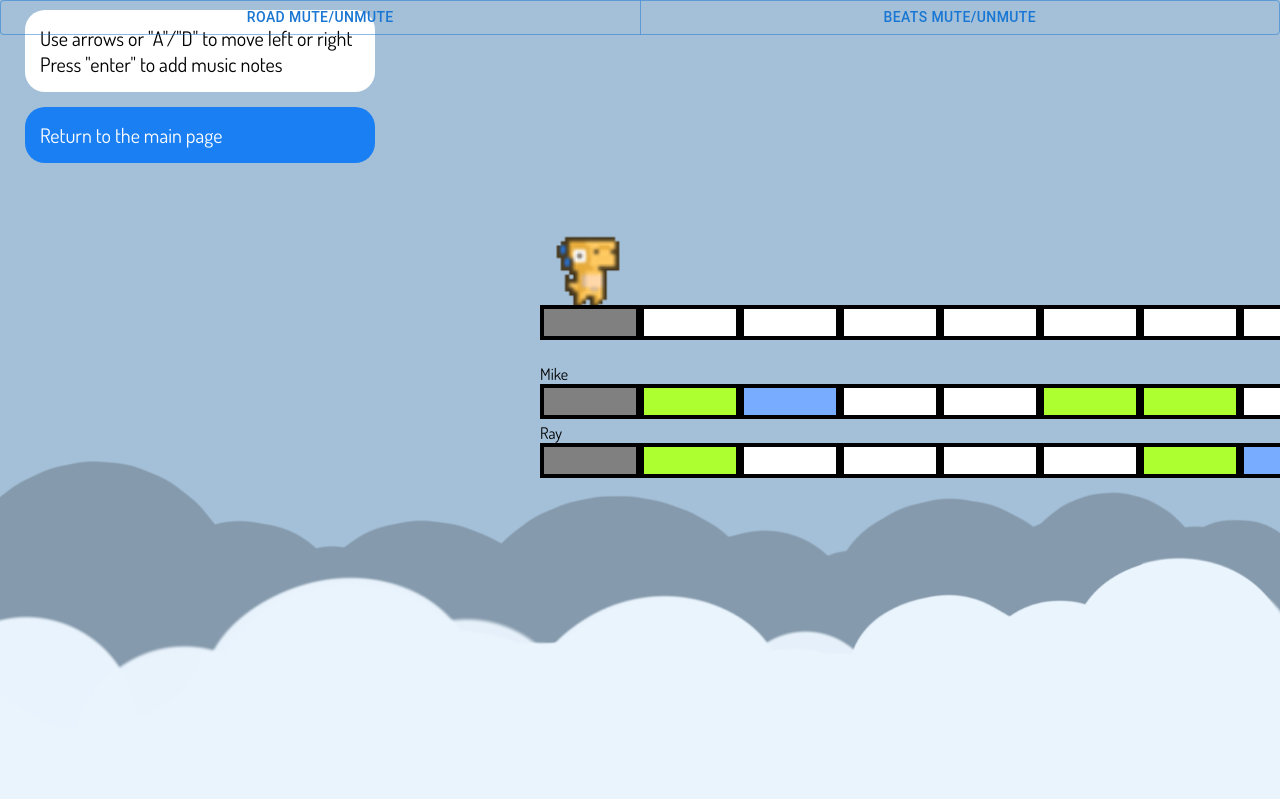
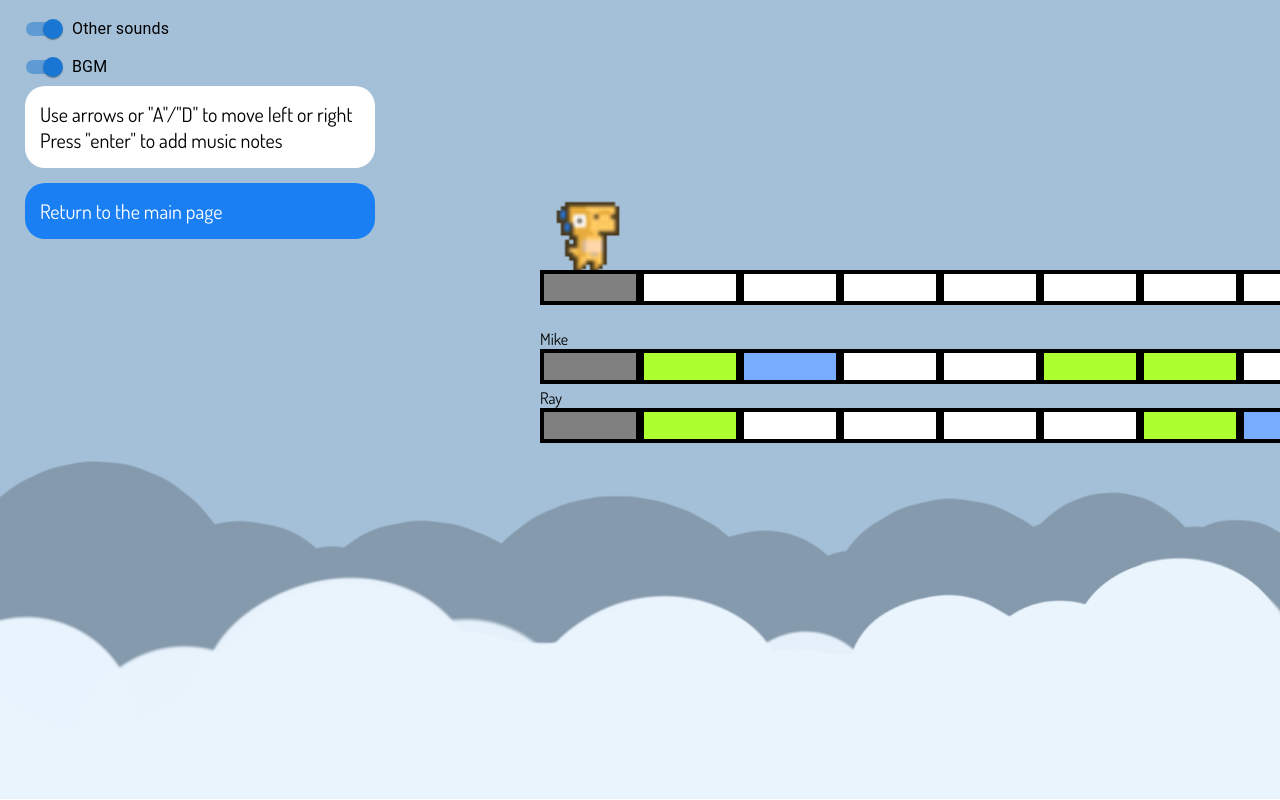
Before and after one commit to SolidifiedMike/MusicWalker, a React (Create React App) app in the folder client/: page /road in a window 1280 px wide. Built offline with nearby package versions, Linux system fonts and the light colour scheme; no server answers.

Commit message:
button to toggle

```diff
--- a/client/src/components/Road.jsx
+++ b/client/src/components/Road.jsx
@@ -7,7 +7,9 @@ import ButtonGroup from "@mui/material/ButtonGroup";
 import useKeyPress from "../hooks/useKeyPress";
 import useWindowDimensions from "../hooks/useWindowDimensions";
 import { useNavigate } from "react-router-dom";
-
+import FormGroup from "@mui/material/FormGroup";
+import FormControlLabel from "@mui/material/FormControlLabel";
+import Switch from "@mui/material/Switch";
 import background_1 from "../background/background_1.jpg";
 import background_2 from "../background/background_2.png";
 import background_3 from "../background/background_3.png";
@@ -131,6 +133,26 @@ export default function Road({ roadConfig, setRoadConfig, existedRoad }) {
               position: "fixed",
             }}
           >
+            <FormGroup>
+              <FormControlLabel
+                control={
+                  <Switch
+                    checked={!roadMute}
+                    onChange={(e) => setRoadMute(!e.target.checked)}
+                  />
+                }
+                label="Other sounds"
+              />
+              <FormControlLabel
+                control={
+                  <Switch
+                    checked={!beatMute}
+                    onChange={(e) => setBeatMute(!e.target.checked)}
+                  />
+                }
+                label="BGM"
+              />
+            </FormGroup>
             <div
               style={{
                 fontSize: "20px",
@@ -170,35 +192,6 @@ export default function Road({ roadConfig, setRoadConfig, existedRoad }) {
               whiteSpace: "nowrap",
             }}
           >
-            <ButtonGroup
-              orientation="horizontal"
-              aria-label="horizontal outlined button group"
-              style={{ width: "100%" }}
-            >
-              <Button
-                disableRipple={true}
-                key="btn1"
-                onClick={() => setRoadMute(!roadMute)}
-                style={{
-                  height: "35px",
-                  width: "100%",
-                }}
-              >
-                Road Mute/Unmute
-              </Button>
-              <Button
-                disableRipple={true}
-                key="btn2"
-                onClick={() => setBeatMute(!beatMute)}
-                style={{
-                  height: "35px",
-                  width: "100%",
-                }}
-              >
-                Beats Mute/Unmute
-              </Button>
-            </ButtonGroup>
-
             <div style={{ height: "70px", marginTop: height / 4 }}>
               {!isMove && direction === "right" && (
                 <img
```
